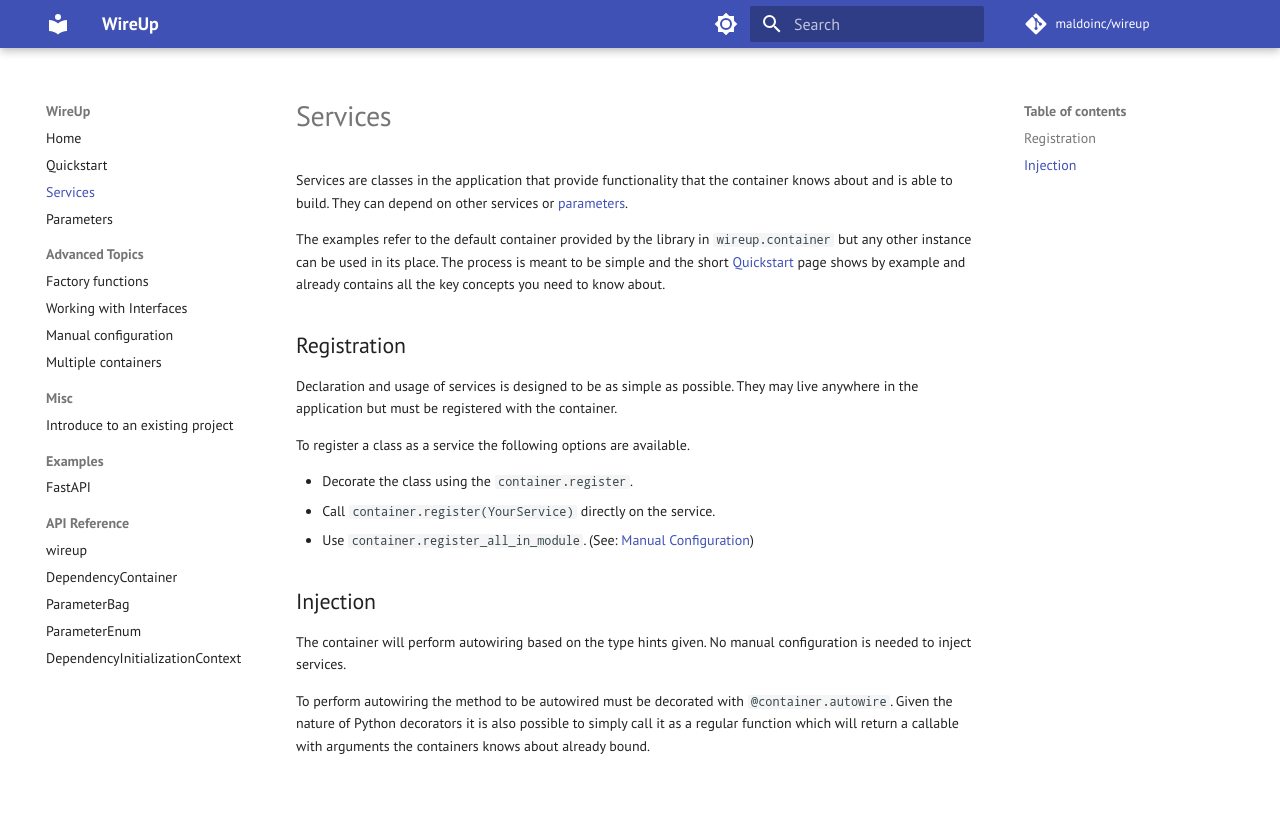
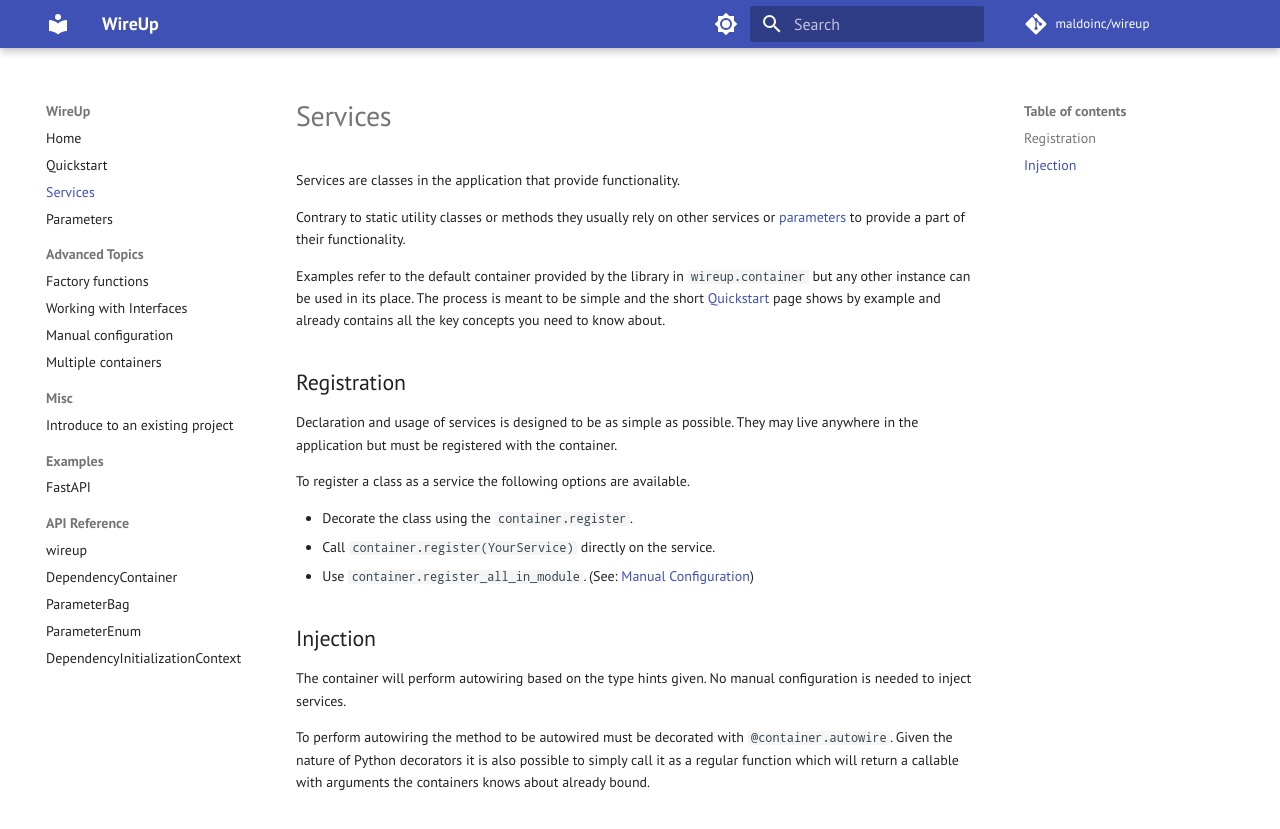
Before and after one commit to maldoinc/wireup, an MkDocs documentation site: the page built from docs/pages/services.md, in a window 1280 px wide. Shown: the top 829 px of the page. Built offline with MkDocs 1.6.1 and Material for MkDocs 9.7.7, drawn with Linux system fonts in a browser that asks for light colours; some web fonts are replaced; comment, search, counter and statistics services are not loaded.

Commit message:
Reword services

```diff
--- a/docs/pages/services.md
+++ b/docs/pages/services.md
@@ -1,7 +1,9 @@
-Services are classes in the application that provide functionality that the container knows about and is able to build.
-They can depend on other services or [parameters](parameters.md).
+Services are classes in the application that provide functionality.
 
-The examples refer to the default container provided by the library in `wireup.container` but any other instance can be
+Contrary to static utility classes or methods they usually rely on other services or [parameters](parameters.md) to
+provide a part of their functionality.
+
+Examples refer to the default container provided by the library in `wireup.container` but any other instance can be
 used in its place. The process is meant to be simple and the short [Quickstart](quickstart.md) page shows by example and
 already contains all the key concepts you need to know about.
 
```
